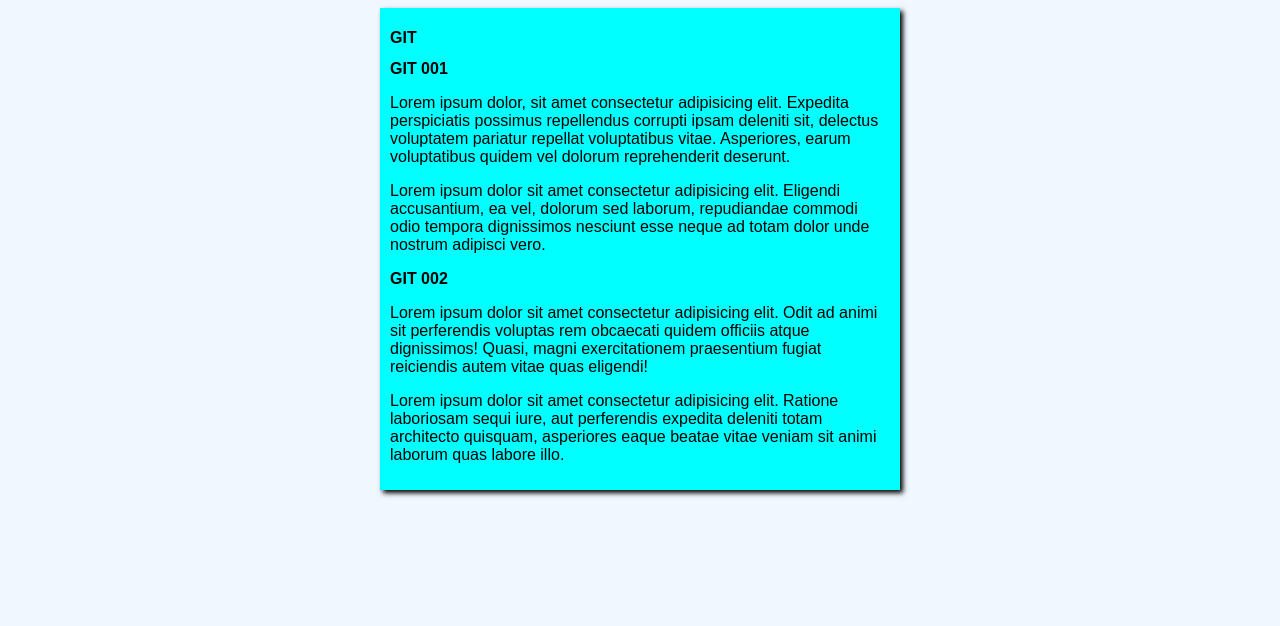
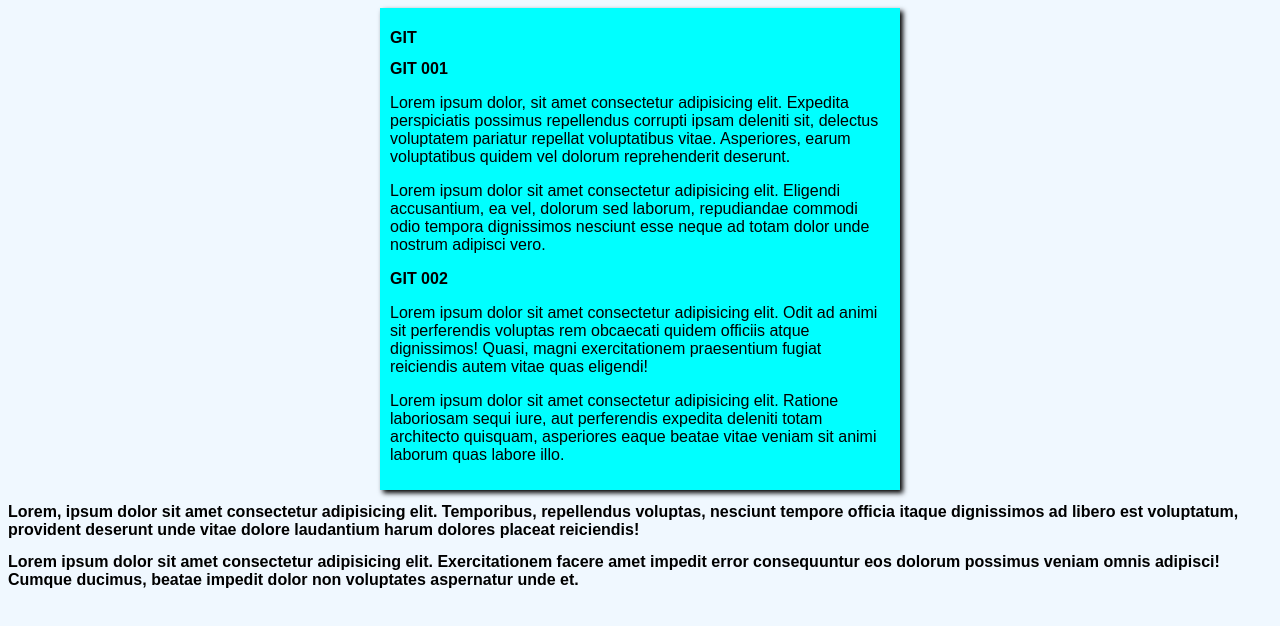
Before and after one commit to Bomfimdev/Estudos, a plain HTML site: page ex1/index1.html in a window 1280 px wide. Drawn offline with Linux system fonts and the light colour scheme.

Commit message:
Update index1.html

```diff
--- a/ex1/index1.html
+++ b/ex1/index1.html
@@ -24,5 +24,9 @@
         </article>
     </main>
 
+
+
+        <h2>Lorem, ipsum dolor sit amet consectetur adipisicing elit. Temporibus, repellendus voluptas, nesciunt tempore officia itaque dignissimos ad libero est voluptatum, provident deserunt unde vitae dolore laudantium harum dolores placeat reiciendis!</h2>
+        <h2>Lorem ipsum dolor sit amet consectetur adipisicing elit. Exercitationem facere amet impedit error consequuntur eos dolorum possimus veniam omnis adipisci! Cumque ducimus, beatae impedit dolor non voluptates aspernatur unde et.</h2>
 </body>
 </html>
```
